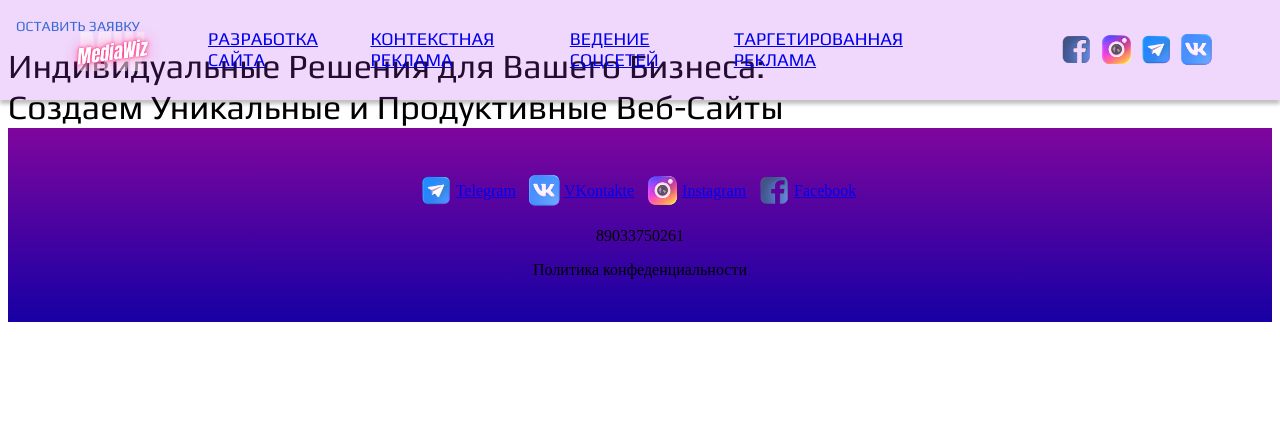
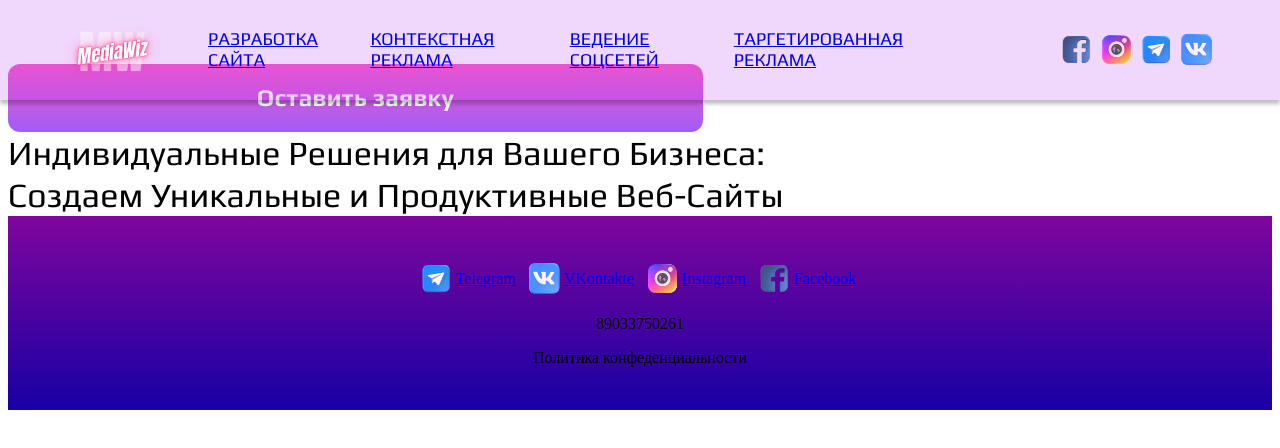
Before and after one commit to Salyens/MediaWiz, a Next.js app: page /web in a window 1280 px wide. Shown: the top 448 px of the page. Built offline with nearby package versions, Linux system fonts and the light colour scheme.

Commit message:
animated elements

```diff
--- /dev/null
+++ b/app/components/Buttons/ClientSubmit.js
@@ -0,0 +1,33 @@
+import { Button, Grid } from "@mui/material";
+import React from "react";
+
+const ClientSubmit = ({ onClick }) => {
+  return (
+    <Button
+      sx={{
+        p: 2.5,
+        mt: 8,
+        display: "flex",
+        width: "55%",
+        background: "linear-gradient(180deg, #F65CCB 0%, #A05CF6 100%)",
+        borderRadius: "12px",
+        fontSize: 24,
+        fontWeight: 700,
+        color: "rgba(255, 255, 255, 1)",
+        letterSpacing: "0.01em",
+        lineHeight: "28px",
+        textTransform: "none",
+        "&:hover": {
+          background: "linear-gradient(180deg, #FF39C7 0%, #770CFF 100%)",
+          boxShadow:
+            "0px 4px 20px 0px rgba(255, 57, 199, 0.7), 0px 4px 4px 0px rgba(255, 57, 199, 0.25)",
+        },
+      }}
+      onClick={() => onClick()}
+    >
+      Оставить заявку
+    </Button>
+  );
+};
+
+export default ClientSubmit;
--- a/app/components/CustomNavBar/CustomNavBar.js
+++ b/app/components/CustomNavBar/CustomNavBar.js
@@ -77,6 +77,7 @@ function CustomNavBar() {
         zIndex: 2,
         m: 0,
         p: 0,
+        zIndex:5
       }}
       position="fixed"
     >
@@ -106,7 +107,6 @@ function CustomNavBar() {
               <Grid item xs={8}>
                 <Box
                   sx={{
-                    // flexGrow: 1,
                     display: { xs: "none", md: "flex" },
                     justifyContent: "space-around",
                   }}
--- a/app/components/MainPage/Header/Header.js
+++ b/app/components/MainPage/Header/Header.js
@@ -2,6 +2,8 @@
 import "./header.css";
 import { Box, Grid, Typography } from "@mui/material";
 import { motion } from "framer-motion";
+import ClientSubmit from "../../Buttons/ClientSubmit";
+import FeedbackModal from "../../modals/FeedbackModal/FeedbackModal";
 
 const Header = ({ page }) => {
   const { main } = page.en;
@@ -95,6 +97,7 @@ const Header = ({ page }) => {
                   {main["description-1"]}
                 </Typography>
                 <Typography variant="p">{main["description-2"]}</Typography>
+                <FeedbackModal/>
               </Box>
             </motion.div>
           </Grid>
--- a/app/components/modals/FeedbackModal/FeedbackModal.js
+++ b/app/components/modals/FeedbackModal/FeedbackModal.js
@@ -1,15 +1,11 @@
 "use client";
 
 import * as React from "react";
-import Box from "@mui/material/Box";
-import Button from "@mui/material/Button";
-import Typography from "@mui/material/Typography";
-import Modal from "@mui/material/Modal";
-import { TextField } from "@mui/material";
 import "../modal.css";
-import ApiService from "@/services/ApiService";
+
 import MainModal from "../MainModal/MainModal";
 import SuccessModal from "../SuccessModal/SuccessModal";
+import ClientSubmit from "../../Buttons/ClientSubmit";
 
 export default function FeedbackModal() {
   const [open, setOpen] = React.useState(false);
@@ -20,7 +16,7 @@ export default function FeedbackModal() {
 
   return (
     <div>
-      <Button onClick={handleOpen}>Оставить заявку</Button>
+      <ClientSubmit onClick={handleOpen}/>
       {!status ? (
         <MainModal
           open={open}
```
Also changed, not shown: app/components/MainPage/WeOffer/OneCard/OneCard.js (+25 -1 lines), app/components/MainPage/WeOffer/WeOffer.js (+29 -4 lines).
